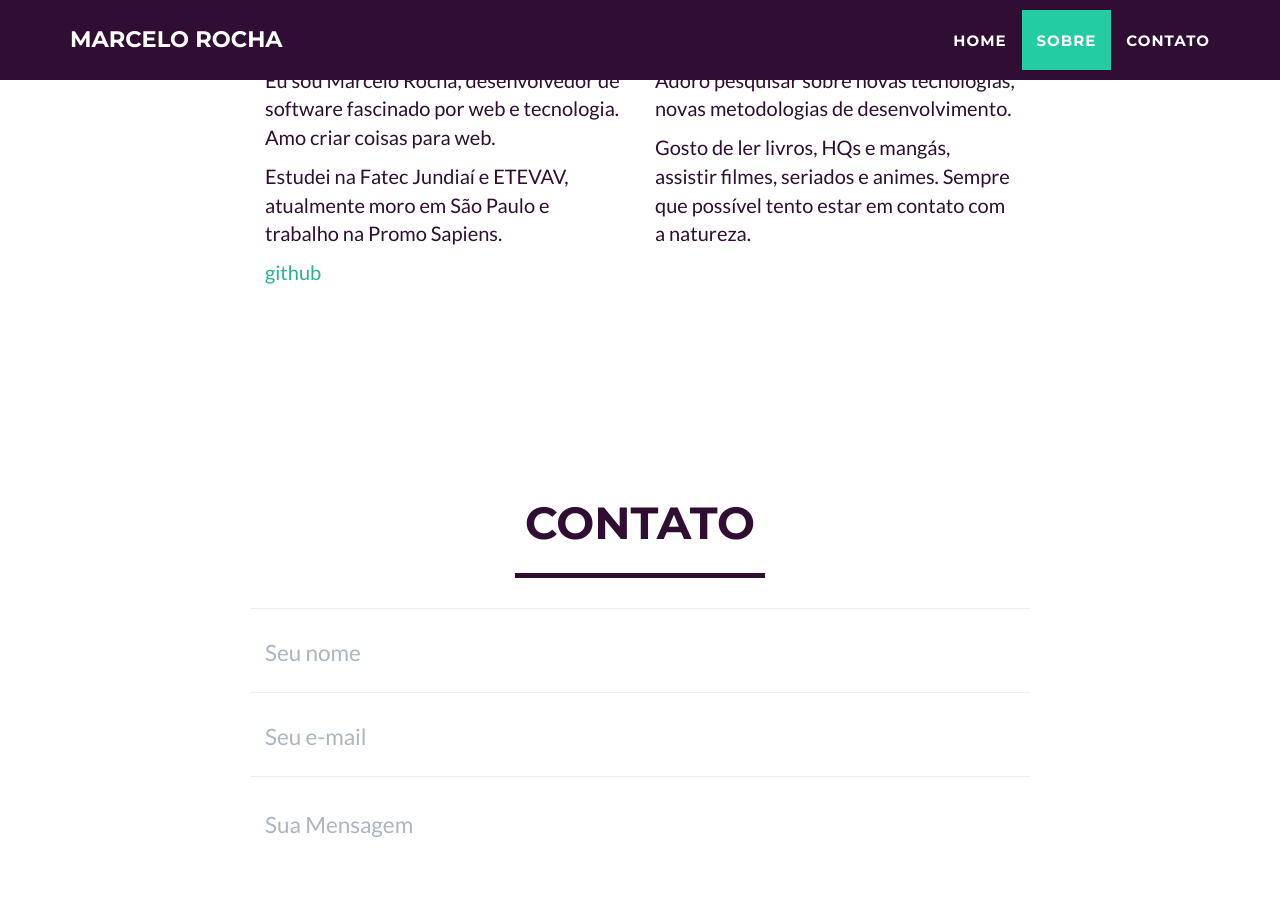
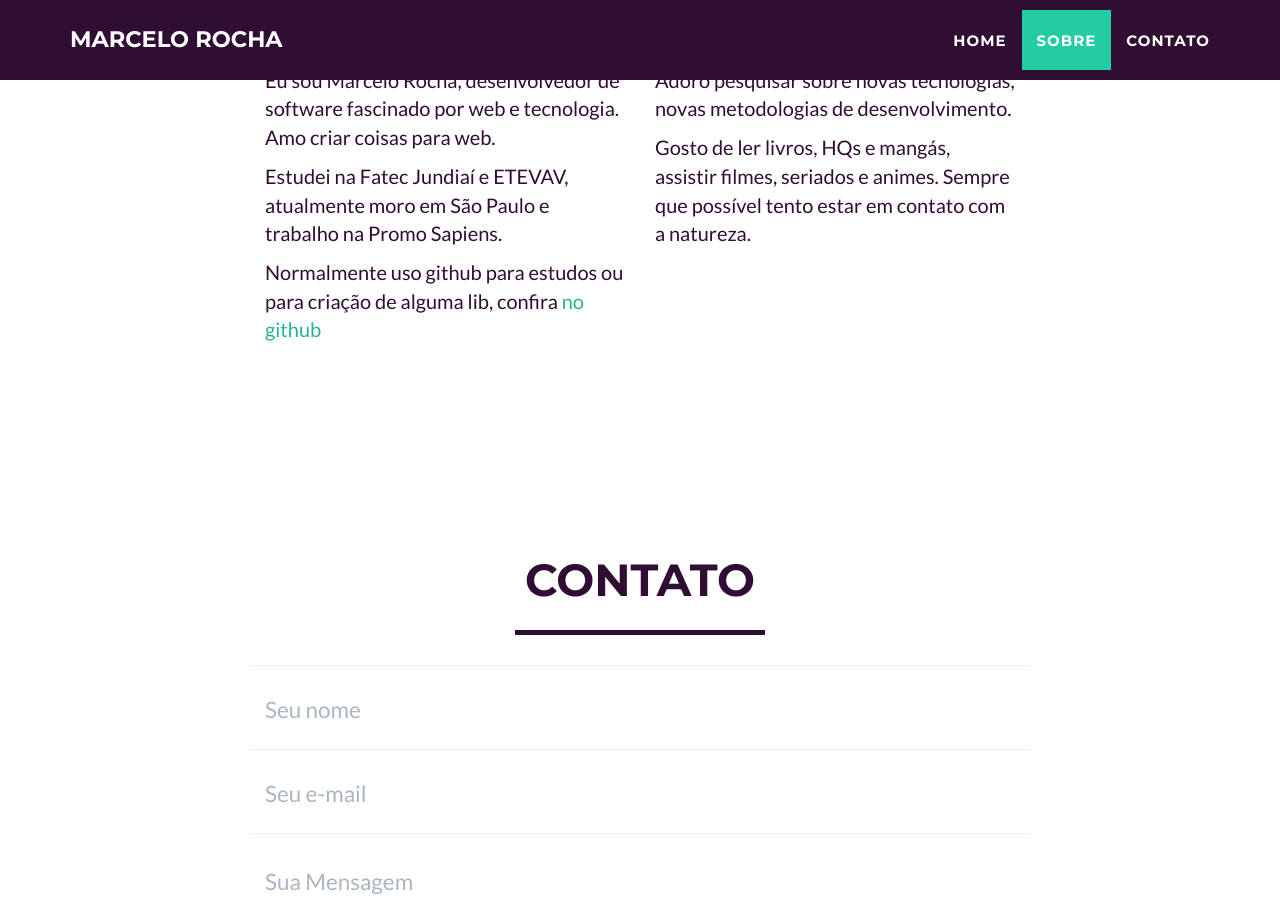
Before and after one commit to rochamarcelo/rochamarcelo.github.io, a Jekyll site: the page built from index.html, in a window 1280 px wide and 900 px high, scrolled down 919 px. Built offline with Jekyll 4.4.1, drawn with Linux system fonts in a browser that asks for light colours.

Commit message:
Update about.html

```diff
--- a/_includes/about.html
+++ b/_includes/about.html
@@ -14,7 +14,7 @@
                      <a href="http://www.etevav.com.br/" target="_blank" style="color:#300E33;">ETEVAV</a>, atualmente moro em São Paulo e trabalho na
                      <a href="http://promosapiens.com.br" target="_blank" style="color:#300E33;">Promo Sapiens</a>.
                     </p>
-                   <p><a href="https://github.com/rochamarcelo"> github</a></p>
+                   <p>Normalmente uso github para estudos ou para criação de alguma lib, confira <a href="https://github.com/rochamarcelo"> no github</a></p>
                 </div>
                 <div class="col-lg-4">
                     <p>Adoro pesquisar sobre novas tecnologias, novas metodologias de desenvolvimento.</p>
```
